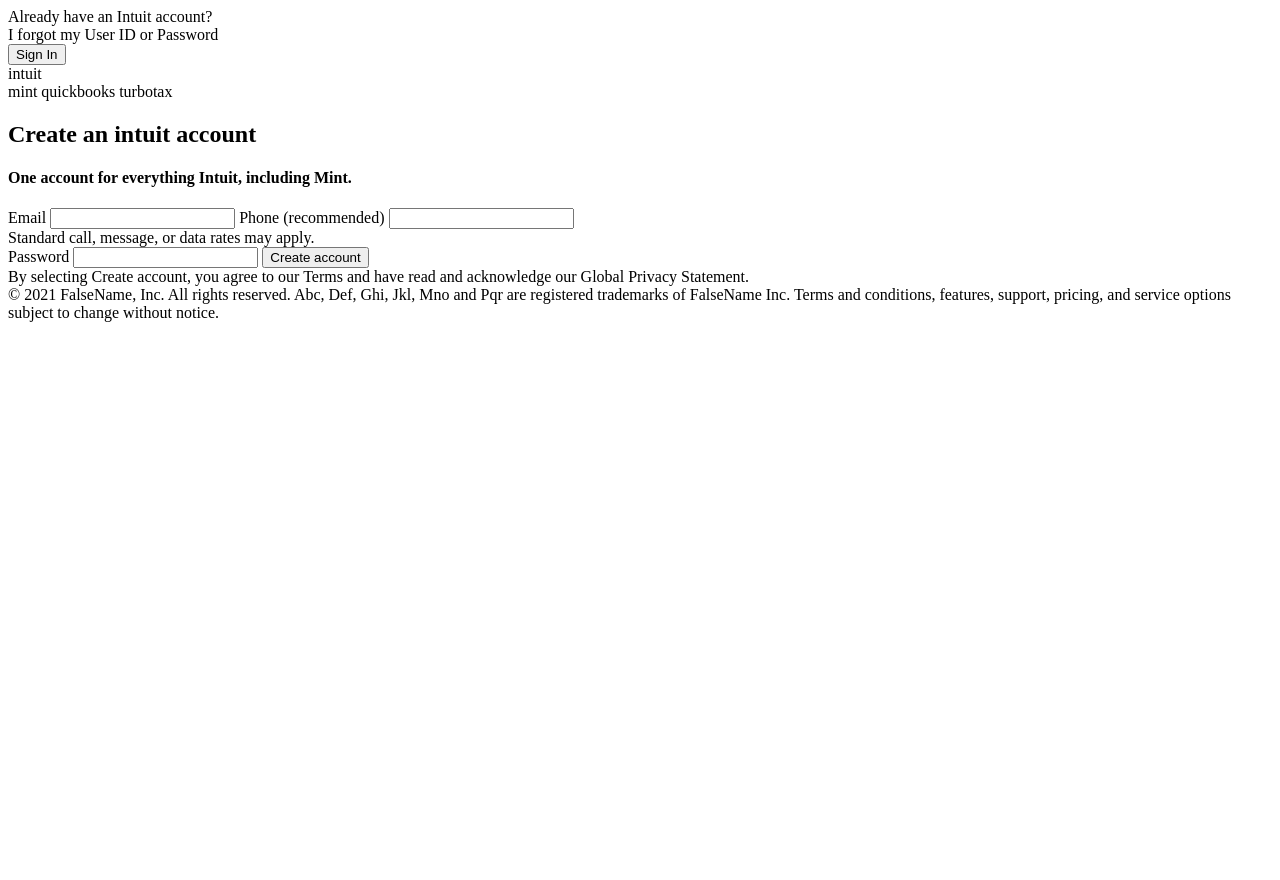
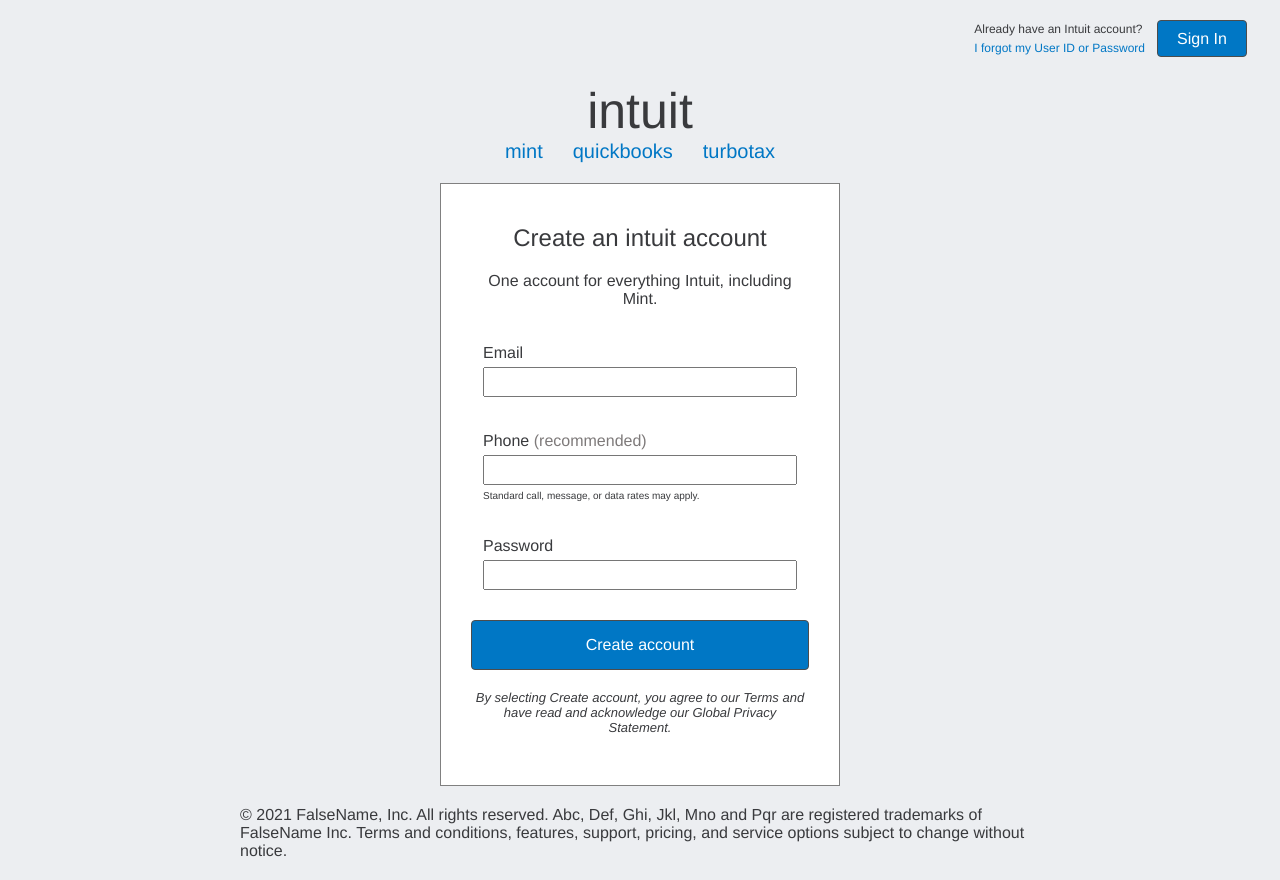
Before and after one commit to hoarus/forms, a plain HTML site: page index.html in a window 1280 px wide. Before the commit the page ends 800 px from the top, so only its background shows below. Drawn offline with Linux system fonts and the light colour scheme.

Commit message:
Clone complete

```diff
--- a/index.html
+++ b/index.html
@@ -5,6 +5,7 @@
   <meta http-equiv="X-UA-Compatible" content="IE=edge">
   <meta name="viewport" content="width=device-width, initial-scale=1.0">
   <title>Forms Clone</title>
+  <link rel="stylesheet" href="styles.css"/>
 </head>
 <body>
   <nav>
@@ -16,31 +17,51 @@
       <button class="sign-in">Sign In</button>
     </div>
   </nav>
-  <header>intuit</header>
+  <header>
+    <h1>intuit</h1>
+  </header>
   <nav class="subsites-navbar">
     <a class="subsite">mint</a>
     <a class="subsite">quickbooks</a>
     <a class="subsite">turbotax</a>
   </nav>
+  <section class="main-container">
     <section class="create-account-container">
       <h2>Create an intuit account</h2>
       <h4>One account for everything Intuit, including Mint.</h4>
+      <form action="/login" method="post">
+        <fieldset id="fieldset-email">
           <label for="email">Email</label>
+          <div class="text-input-container">
             <input type="email" name="email" id="email">
+          </div>
+        </fieldset>
+        <fieldset id="fieldset-phone">
           <label for="phone">
             Phone
             <span class="recommended-input">(recommended)</span>
           </label>
+          <div class="text-input-container">
             <input type="tel" name="phone" id="phone">
-    <div>Standard call, message, or data rates may apply.</div>
+          </div>
+          <div class="fine-print">Standard call, message, or data rates may apply.</div>
+        </fieldset>
+        <fieldset id="fieldset-password">
           <label for="password">Password</label>
+          <div class="text-input-container">
             <input type="password" name="password" id="password">
-    <button>Create account</button>
-    <div>By selecting Create account, you agree to our Terms and have read and acknowledge our Global Privacy Statement.</div>
+          </div>
+        </fieldset>
+        <button class="create-account-button">Create account</button>
+      </form>
+      <div class="terms">By selecting Create account, you agree to our Terms and have read and acknowledge our Global Privacy Statement.</div>
+    </section>
   </section>
 
   <section></section>
-  <footer>© 2021 FalseName, Inc. All rights reserved. Abc, Def, Ghi, Jkl, Mno and Pqr are registered trademarks of FalseName Inc.
-    Terms and conditions, features, support, pricing, and service options subject to change without notice.</footer>
+  <footer>
+    <div class="copyright-text">© 2021 FalseName, Inc. All rights reserved. Abc, Def, Ghi, Jkl, Mno and Pqr are registered trademarks of FalseName Inc.
+    Terms and conditions, features, support, pricing, and service options subject to change without notice.</div>
+  </footer>
 </body>
 </html>
--- /dev/null
+++ b/styles.css
@@ -0,0 +1,144 @@
+*{
+  box-sizing: border-box;
+  font-family: "AvenirNext", Avenir, "Helvetica Neue", Helvetica, Arial, sans-serif;
+  font-weight: normal;
+  color: #393A3D;
+}
+
+body{
+  background-color: #ECEEF1;;
+}
+
+h1, h2, h3, h4, h5, h6{
+  padding: 0px;
+  margin: 0px;
+}
+
+.nav-container{
+  margin: 20px 25px;
+  display: flex;
+  flex-direction: row;
+  justify-content: flex-end;
+  align-content: center;
+  gap: 10px;
+}
+
+.existing-account-container{
+  font-size: 12px;
+  display: flex;
+  flex-direction: column;
+  gap: 5px;
+  padding: 2px;
+}
+
+a{
+  color:#0077C5;;
+}
+
+button{
+  color: white;
+  background-color:#0077C5;
+  border: 1px solid #4c4c4c;
+  border-radius: 4px;
+  font-size: 16px;
+}
+
+.sign-in{
+  width: 90px;
+}
+
+header{
+  margin-top: 25px;
+  display: flex;
+  flex-direction: row;
+  justify-content: center;
+}
+
+h1{
+  font-size: 50px;
+}
+
+.subsites-navbar{
+  display: flex;
+  flex-direction: row;
+  justify-content: center;
+  gap: 30px;
+  margin-bottom: 20px;
+}
+
+.subsite{
+  font-size: 20px;
+}
+
+.main-container{
+  display: flex;
+  justify-content: center;
+}
+
+.create-account-container{
+  background-color: white;
+  border: solid 1px gray;
+  width: 400px;
+  padding: 30px;
+  display: flex;
+  flex-direction: column;
+}
+
+h2, h4{
+  margin: 10px 0px;
+  display: flex;
+  justify-content: center;
+  text-align: center;
+  width: 100%;
+  flex: 1;
+}
+
+fieldset{
+  display: flex;
+  flex-direction: column;
+  gap: 5px;
+  margin: 20px 0px;
+  border: none;
+}
+
+input{
+  width: 100%;
+  height: 30px;
+}
+
+label{
+  font-weight: 500;
+}
+
+.fine-print{
+  font-size: 10px;
+}
+
+
+.recommended-input{
+  font-weight: 200;
+  color:rgb(126, 122, 122);
+}
+
+.create-account-button{
+  flex: 1;
+  width: 100%;
+  height: 50px;
+}
+
+.terms{
+  margin: 20px 0px;
+  font-style: italic;
+  font-size: 13px;
+  text-align: center;
+}
+
+footer{
+  margin: 20px;
+  display: flex;
+  justify-content: center;
+}
+
+.copyright-text{
+  width: 800px;
+}
```
Lines whose indentation alone changed are shown as unchanged.
